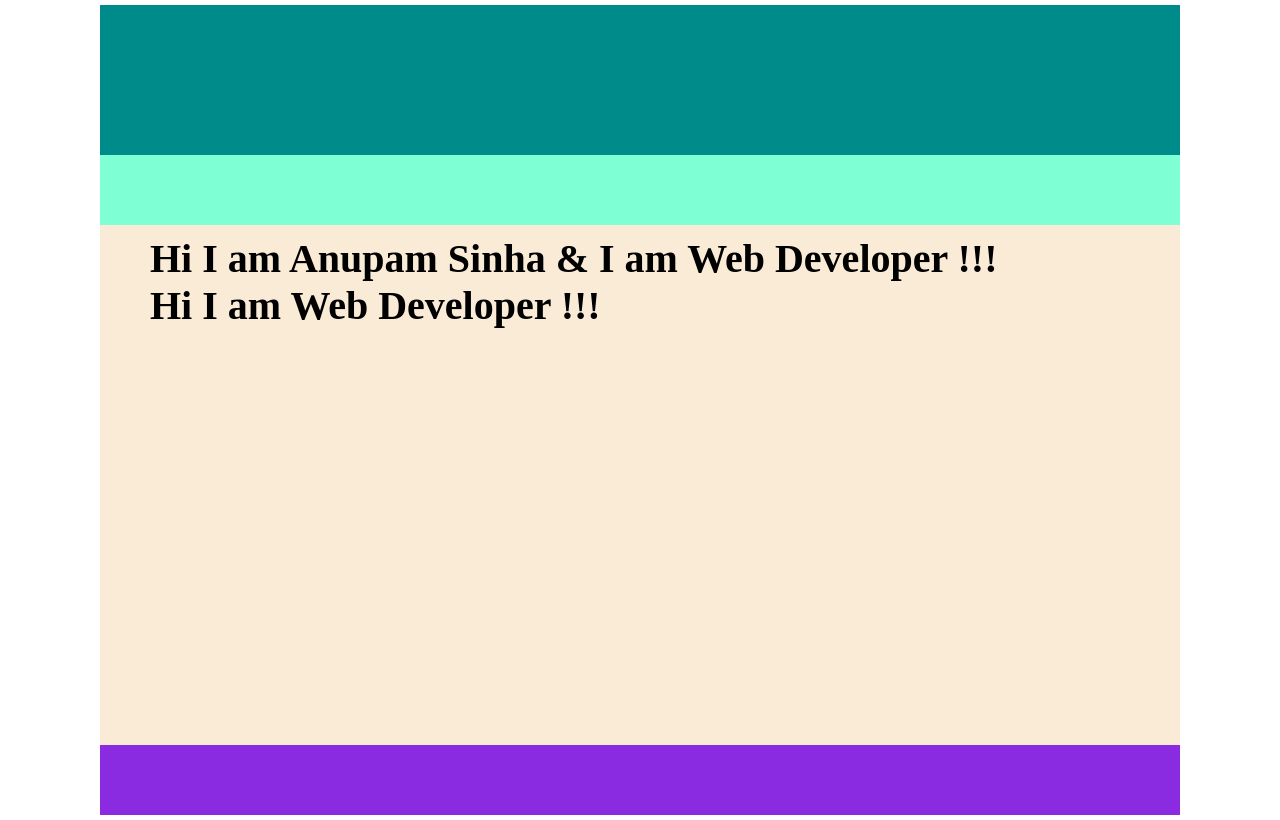
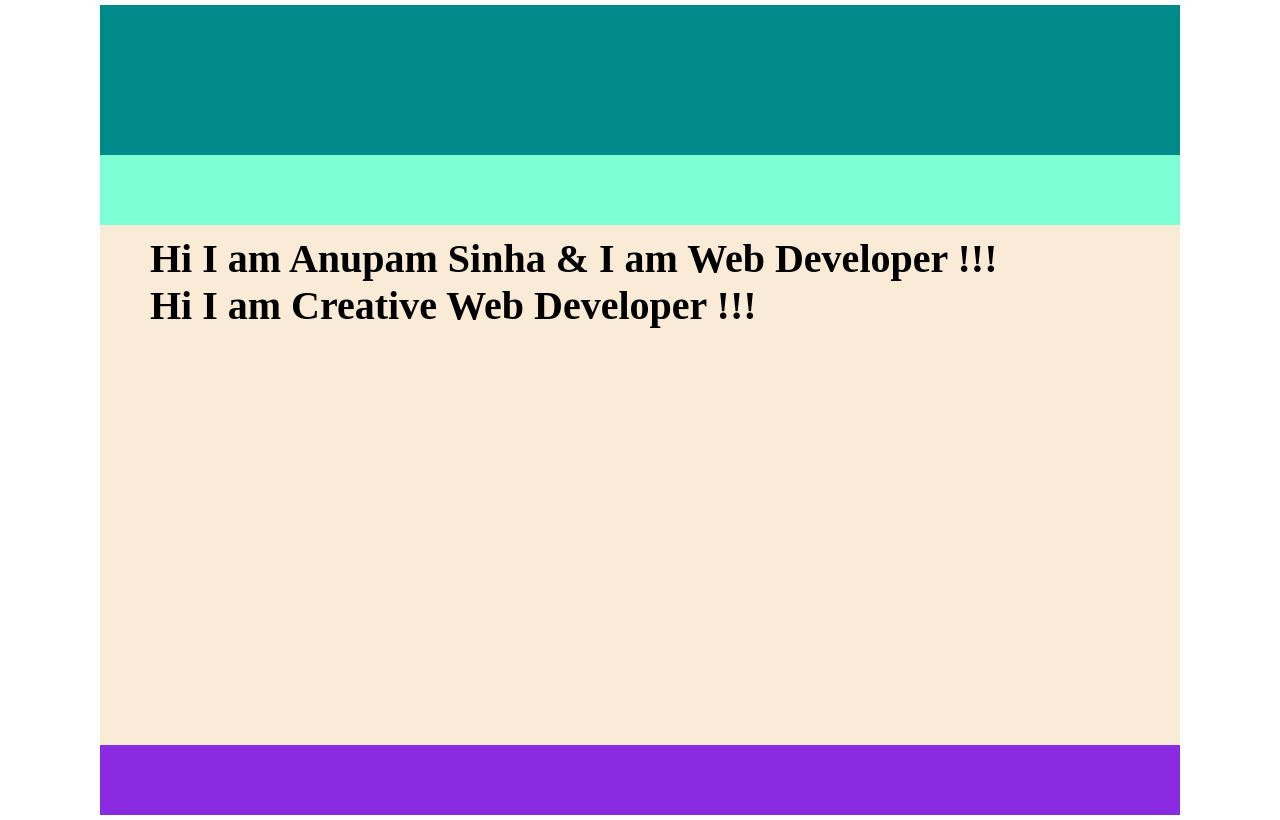
Before and after one commit to uianupam/one_column_html_css_layout, a plain HTML site: page index.html in a window 1280 px wide. Drawn offline with Linux system fonts and the light colour scheme.

Commit message:
creative developer

```diff
--- a/index.html
+++ b/index.html
@@ -13,7 +13,7 @@
         <nav class="main-nav"></nav>
         <div class="content">
            <h1> Hi I am Anupam Sinha & I am Web Developer !!!</h1>
-           <h1> Hi I am Web Developer !!!</h1>
+           <h1> Hi I am Creative Web Developer !!!</h1>
         </div>
         <footer class="footer"></footer>
     </div>
```
